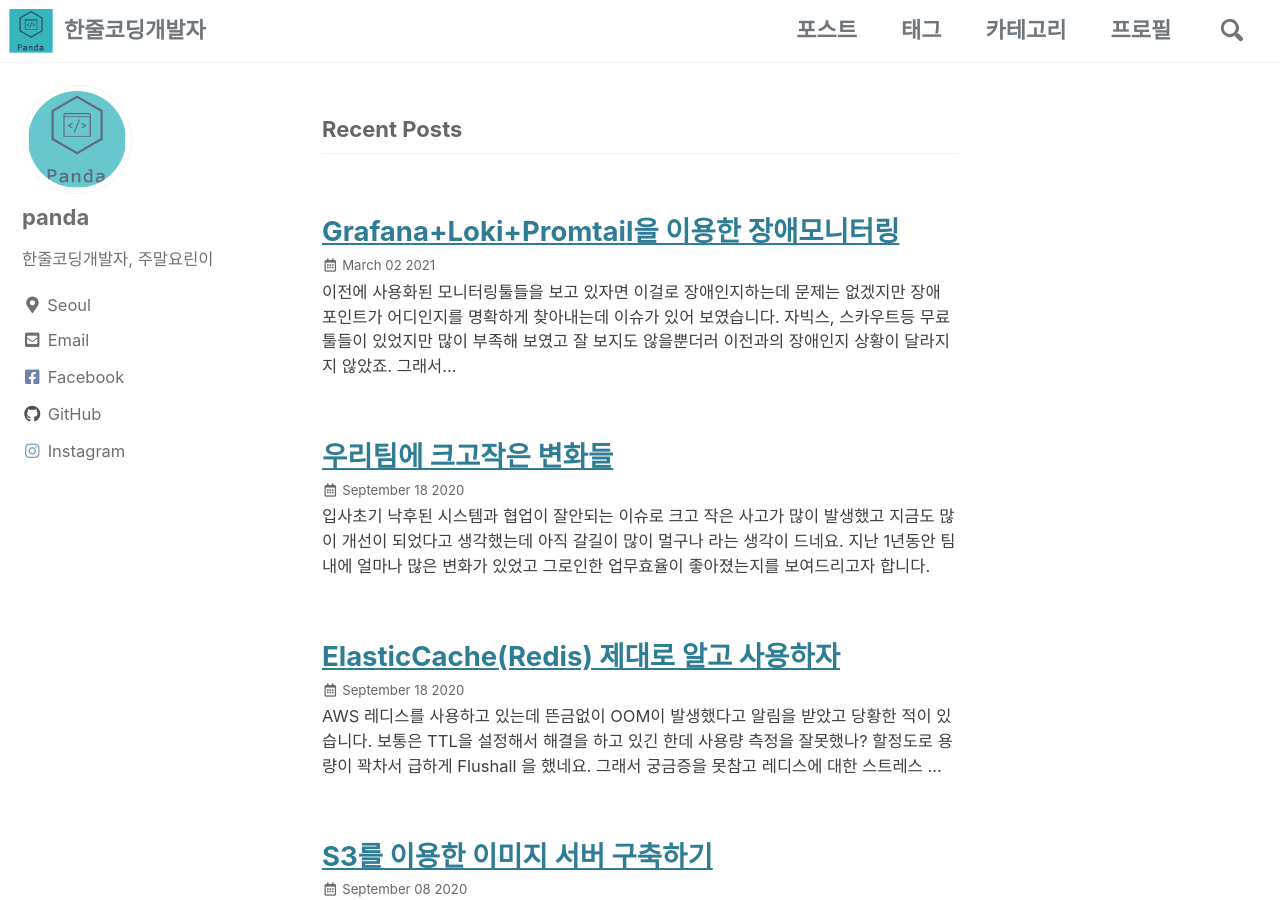
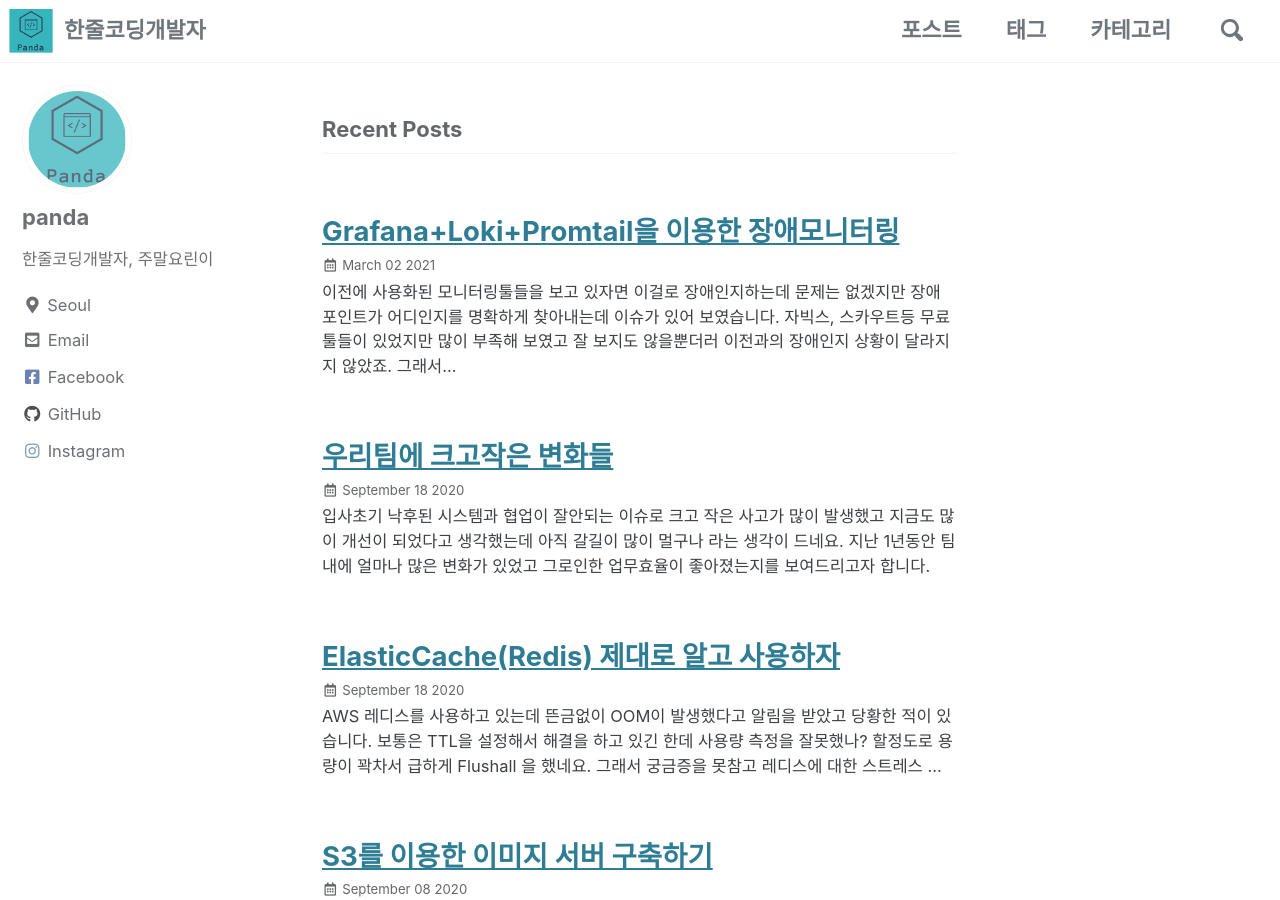
Before and after one commit to Armdiri/armdiri.github.io, a Jekyll site: the page built from index.html, in a window 1280 px wide and 900 px high. Built offline with Jekyll 4.4.1, drawn with Linux system fonts in a browser that asks for light colours; cached includes are drawn as plain includes; the list of posts is cut into pages by our own code; comment, search, counter and statistics services are not loaded.

Commit message:
파일 정리

```diff
--- a/_data/navigation.yml
+++ b/_data/navigation.yml
@@ -6,5 +6,3 @@ main:
     url: /tags/
   - title: "카테고리"
     url: /categories/
-  - title: "프로필"
-    url: /about/
```
